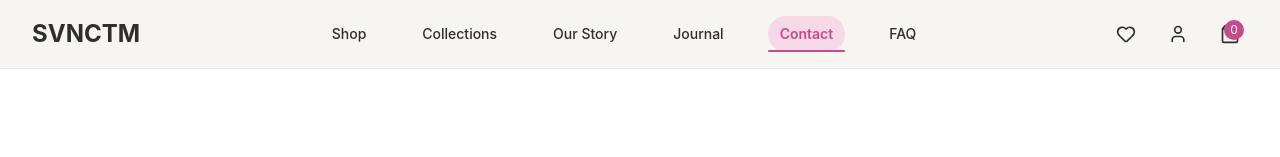
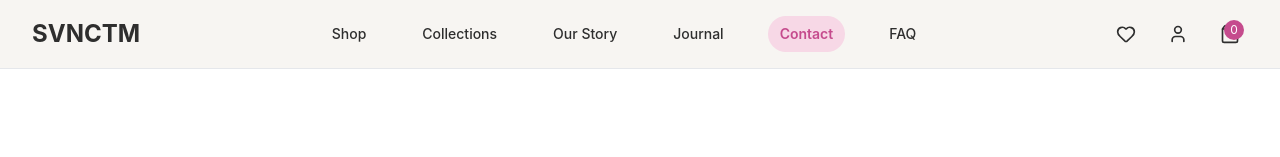
Before and after one commit to Uchit99/svnctm, a Next.js app: page /contact in a window 1280 px wide. Shown: the top 157 px of the page. Built offline with nearby package versions, Linux system fonts and the light colour scheme; a web font is replaced by a local one.

Commit message:
Remove navigation underline

```diff
--- a/src/app/globals.css
+++ b/src/app/globals.css
@@ -131,16 +131,6 @@
 
   .nav-link {
     @apply relative rounded-full px-3 py-2 text-svnctm-charcoal hover:bg-svnctm-pink-light hover:text-svnctm-pink;
-  }
-
-  .nav-link::after {
-    content: '';
-    @apply absolute bottom-0 left-0 h-0.5 w-full origin-left scale-x-0 rounded-full bg-svnctm-pink transition-transform duration-300;
-  }
-
-  .nav-link:hover::after,
-  .nav-link-active::after {
-    @apply scale-x-100;
   }
 
   .nav-link-active {
```
